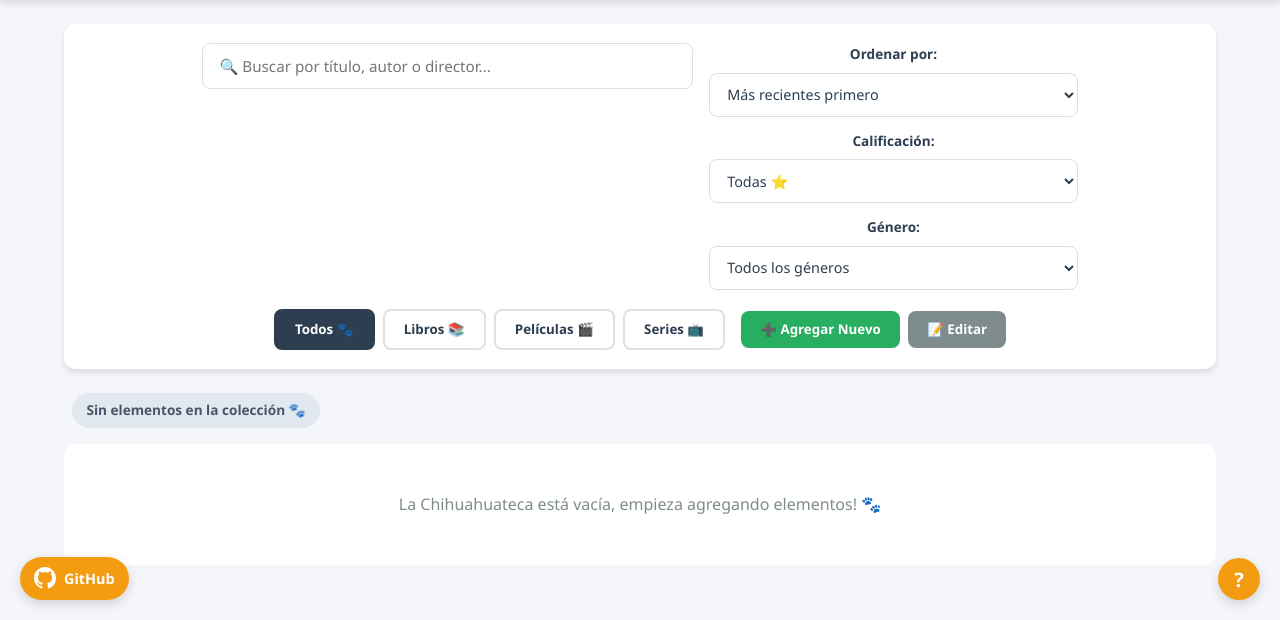
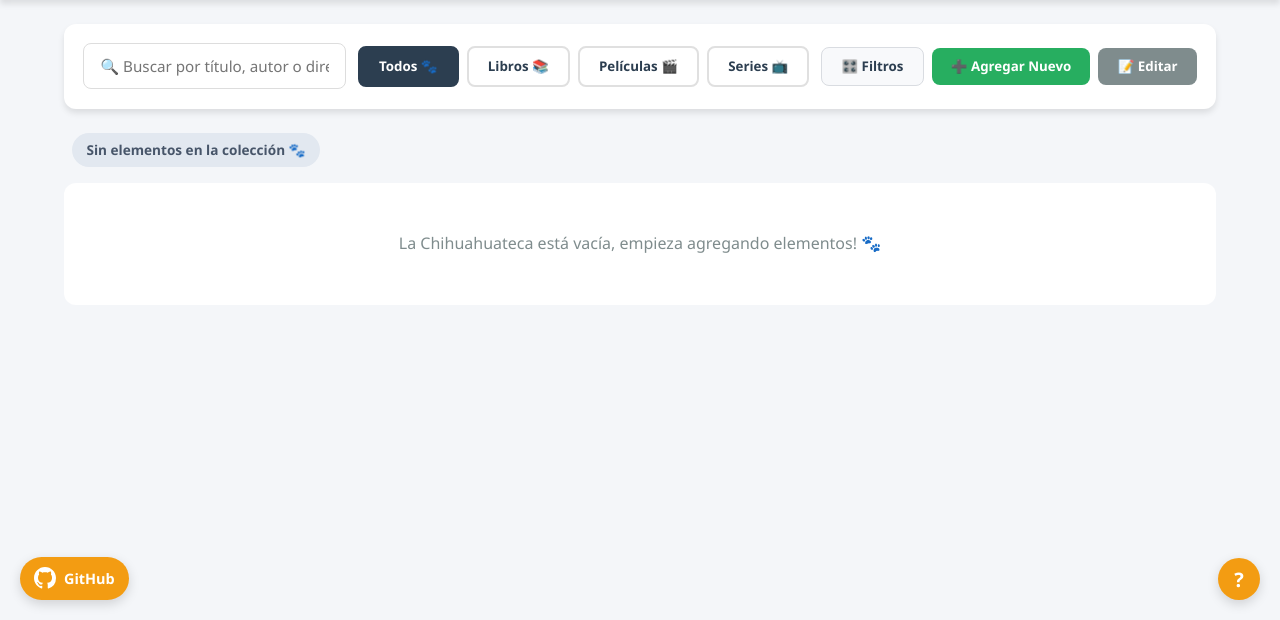
Before and after one commit to Andrey-Enrique-GM/Chihuahuateca, a Flask app: page /coleccion in a window 1280 px wide. Shown: the part 180-800 px from the top of the page. Run offline with Flask 3, Linux system fonts and the light colour scheme; the visitor is signed in with stand-in values (Sample User, id 1); data that the repository does not hold is empty.

Commit message:
31, mejoras en la interfaz principal

```diff
--- a/static/css/style.css
+++ b/static/css/style.css
@@ -220,16 +220,23 @@ body {
 }
 
 .barra-controles {
+    position: relative;
     background-color: var(--blanco);
     padding: 1.2rem;
     border-radius: var(--radio-borde);
     box-shadow: var(--sombra);
     display: flex;
+    flex-direction: column;
+    gap: 0.8rem;
+    margin-bottom: 1.5rem;
+}
+
+.controles-principales {
+    display: flex;
     flex-wrap: wrap;
-    gap: 1rem;
+    gap: 0.75rem;
     align-items: center;
     justify-content: space-between;
-    margin-bottom: 1.5rem;
 }
 
 .buscador-caja {
@@ -254,6 +261,7 @@ body {
 /* Botones de Filtro (Todos, Libros, Peliculas) */
 .filtros-tipo {
     display: flex;
+    flex-wrap: wrap;
     gap: 0.5rem;
 }
 
@@ -300,9 +308,46 @@ body {
 }
 
 /* Botones CRUD */
-.acciones-crud {
+.acciones-barra {
     display: flex;
+    flex-wrap: wrap;
     gap: 0.5rem;
+    align-items: center;
+}
+
+.btn-secundario {
+    padding: 0.6rem 1.2rem;
+    border: 1px solid #d9dce1;
+    background-color: #f8f9fb;
+    color: var(--color-texto);
+    border-radius: 8px;
+    font-weight: 600;
+    cursor: pointer;
+    transition: var(--transicion);
+    position: relative;
+}
+
+.btn-secundario:hover {
+    background-color: #f0f2f5;
+}
+
+.btn-secundario.con-filtros {
+    border-color: var(--chihuahua-light);
+    color: var(--chihuahua-brown);
+}
+
+.indicador-filtros {
+    display: none;
+    width: 8px;
+    height: 8px;
+    border-radius: 50%;
+    background-color: var(--chihuahua-brown);
+    margin-left: 0.5rem;
+    vertical-align: middle;
+}
+
+.btn-secundario.con-filtros .indicador-filtros {
+    display: inline-block;
 }
 
 .btn-accion {
--- a/static/js/main.js
+++ b/static/js/main.js
@@ -23,17 +23,54 @@ document.addEventListener('DOMContentLoaded', () => {
     });
 
     // Buscador y Filtros Avanzados
-    const buscador = document.getElementById('buscador');
+    const buscador = document.getElementById('input-busqueda');
     const selectOrden = document.getElementById('select-orden');
     const selectEstrellas = document.getElementById('select-estrellas');
     const selectGenero = document.getElementById('filtro-genero');
+    const btnFiltros = document.getElementById('btn-filtros-avanzados');
+    const popoverFiltros = document.getElementById('popover-filtros');
+    const btnCerrarFiltros = document.getElementById('btn-cerrar-filtros');
+    const btnAplicarFiltros = document.getElementById('btn-aplicar-filtros');
+    const btnLimpiarFiltros = document.getElementById('btn-limpiar-filtros');
 
     buscador.addEventListener('input', filtrarYOrdenarColeccion);
-    selectOrden.addEventListener('change', filtrarYOrdenarColeccion);
-    selectEstrellas.addEventListener('change', filtrarYOrdenarColeccion);
+    selectOrden.addEventListener('change', () => {
+        filtrarYOrdenarColeccion();
+        actualizarIndicadorFiltros();
+    });
+    selectEstrellas.addEventListener('change', () => {
+        filtrarYOrdenarColeccion();
+        actualizarIndicadorFiltros();
+    });
     selectGenero.addEventListener('change', () => {
         filtroGeneroActual = selectGenero.value;
         filtrarYOrdenarColeccion();
+        actualizarIndicadorFiltros();
+    });
+
+    btnFiltros.addEventListener('click', togglePopoverFiltros);
+    btnCerrarFiltros.addEventListener('click', cerrarPopoverFiltros);
+    btnAplicarFiltros.addEventListener('click', () => {
+        filtrarYOrdenarColeccion();
+        actualizarIndicadorFiltros();
+        cerrarPopoverFiltros();
+    });
+    btnLimpiarFiltros.addEventListener('click', () => {
+        selectOrden.value = 'reciente';
+        selectEstrellas.value = 'todas';
+        selectGenero.value = 'todos';
+        filtroGeneroActual = 'todos';
+        filtrarYOrdenarColeccion();
+        actualizarIndicadorFiltros();
+        cerrarPopoverFiltros();
+    });
+
+    document.addEventListener('click', (event) => {
+        const dentroPopover = popoverFiltros.contains(event.target);
+        const clicEnBoton = btnFiltros.contains(event.target);
+        if (!dentroPopover && !clicEnBoton && popoverFiltros.classList.contains('mostrar')) {
+            cerrarPopoverFiltros();
+        }
     });
 
     document.getElementById('btn-todos').addEventListener('click', (e) => cambiarFiltroTipo('todos', e.target));
@@ -103,8 +140,39 @@ function cambiarFiltroTipo(tipo, botonClickeado) {
     filtrarYOrdenarColeccion();
 }
 
+function togglePopoverFiltros() {
+    const popoverFiltros = document.getElementById('popover-filtros');
+    const btnFiltros = document.getElementById('btn-filtros-avanzados');
+    if (!popoverFiltros || !btnFiltros) return;
+
+    const mostrar = !popoverFiltros.classList.contains('mostrar');
+    popoverFiltros.classList.toggle('mostrar', mostrar);
+    btnFiltros.setAttribute('aria-expanded', mostrar ? 'true' : 'false');
+}
+
+function cerrarPopoverFiltros() {
+    const popoverFiltros = document.getElementById('popover-filtros');
+    const btnFiltros = document.getElementById('btn-filtros-avanzados');
+    if (!popoverFiltros || !btnFiltros) return;
+
+    popoverFiltros.classList.remove('mostrar');
+    btnFiltros.setAttribute('aria-expanded', 'false');
+}
+
+function actualizarIndicadorFiltros() {
+    const btnFiltros = document.getElementById('btn-filtros-avanzados');
+    if (!btnFiltros) return;
+
+    const orden = document.getElementById('select-orden')?.value || 'reciente';
+    const estrellas = document.getElementById('select-estrellas')?.value || 'todas';
+    const genero = document.getElementById('filtro-genero')?.value || 'todos';
+    const hayFiltros = orden !== 'reciente' || estrellas !== 'todas' || genero !== 'todos';
+
+    btnFiltros.classList.toggle('con-filtros', hayFiltros);
+}
+
 function filtrarYOrdenarColeccion() {
-    const textoBusqueda = document.getElementById('buscador').value.toLowerCase().trim();
+    const textoBusqueda = document.getElementById('input-busqueda').value.toLowerCase().trim();
     const ordenSeleccionado = document.getElementById('select-orden').value;
     const estrellasSeleccionadas = document.getElementById('select-estrellas').value;
     const generoSeleccionado = filtroGeneroActual || 'todos';
--- a/templates/index.html
+++ b/templates/index.html
@@ -45,14 +45,35 @@
     <main class="contenedor-principal">
 
         <section class="barra-controles">
-                <!-- Fila superior: Buscador + Controles de Orden y Calificación -->
-                <div class="controles-superiores">
+            <div class="controles-principales">
                 <div class="buscador-caja">
-                        <input type="text" id="buscador" placeholder="🔍 Buscar por título, autor o director...">
+                    <input type="text" id="input-busqueda" placeholder="🔍 Buscar por título, autor o director...">
                 </div>
 
-                    <div class="selects-filtros">
-                        <!-- Selector de Ordenamiento -->
+                <div class="filtros-tipo">
+                    <button id="btn-todos" class="btn-filtro activo">Todos 🐾</button>
+                    <button id="btn-libros" class="btn-filtro">Libros 📚</button>
+                    <button id="btn-peliculas" class="btn-filtro">Películas 🎬</button>
+                    <button id="btn-series" class="btn-filtro">Series 📺</button>
+                </div>
+
+                <div class="acciones-barra">
+                    <button id="btn-filtros-avanzados" class="btn-secundario" type="button" aria-expanded="false">
+                        🎛️ Filtros
+                        <span class="indicador-filtros" aria-hidden="true"></span>
+                    </button>
+                    <button id="btn-abrir-agregar" class="btn-accion btn-crear">➕ Agregar Nuevo</button>
+                    <button id="btn-abrir-editar" class="btn-accion btn-modificar">📝 Editar</button>
+                </div>
+            </div>
+
+            <div id="popover-filtros" class="popover-filtros" role="dialog" aria-label="Filtros avanzados">
+                <div class="popover-cabecera">
+                    <strong>Filtros avanzados</strong>
+                    <button type="button" class="btn-cerrar-popover" id="btn-cerrar-filtros" aria-label="Cerrar filtros">&times;</button>
+                </div>
+
+                <div class="popover-cuerpo">
                     <div class="filtro-select-caja">
                         <label for="select-orden">Ordenar por:</label>
                         <select id="select-orden">
@@ -65,7 +86,6 @@
                         </select>
                     </div>
 
-                        <!-- Selector por Estrellas -->
                     <div class="filtro-select-caja">
                         <label for="select-estrellas">Calificación:</label>
                         <select id="select-estrellas">
@@ -78,7 +98,6 @@
                         </select>
                     </div>
 
-                        <!-- Selector por Género -->
                     <div class="filtro-select-caja">
                         <label for="filtro-genero">Género:</label>
                         <select id="filtro-genero">
@@ -95,22 +114,10 @@
                         </select>
                     </div>
                 </div>
-                </div>
 
-
-
-                <!-- Fila inferior: Filtros de Categoría y Botones de Acción -->
-                <div class="controles-inferiores">
-                    <div class="filtros-tipo">
-                        <button id="btn-todos" class="btn-filtro activo">Todos 🐾</button>
-                        <button id="btn-libros" class="btn-filtro">Libros 📚</button>
-                        <button id="btn-peliculas" class="btn-filtro">Películas 🎬</button>
-                        <button id="btn-series" class="btn-filtro">Series 📺</button>
-                    </div>
-
-                    <div class="acciones-crud">
-                        <button id="btn-abrir-agregar" class="btn-accion btn-crear">➕ Agregar Nuevo</button>
-                        <button id="btn-abrir-editar" class="btn-accion btn-modificar">📝 Editar</button>
+                <div class="popover-footer">
+                    <button type="button" class="btn-secundario btn-limpiar-filtros" id="btn-limpiar-filtros">Limpiar</button>
+                    <button type="button" class="btn-accion btn-crear btn-aplicar-filtros" id="btn-aplicar-filtros">Aplicar</button>
                 </div>
             </div>
         </section>
```
Also changed, not shown: other parts of static/css/style.css (+74 -0 lines), README.md. Lines whose indentation alone changed are shown as unchanged.
